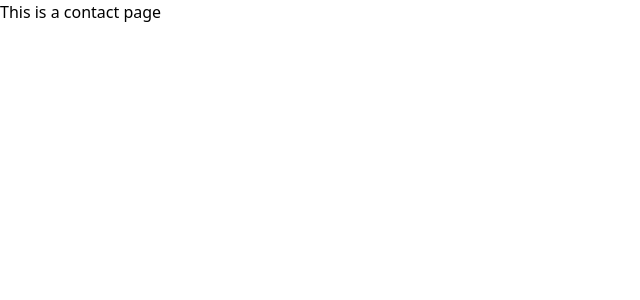
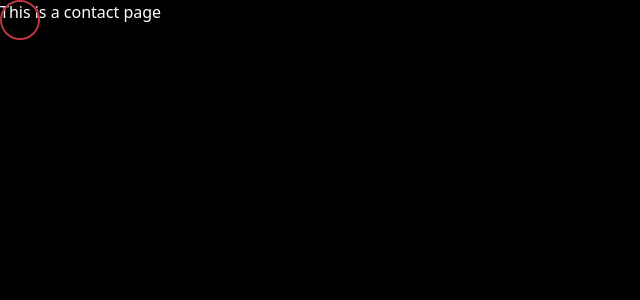
Before and after one commit to harshit-46/Portfolio, a React (Vite) app: page /ContactForm in a window 1280 px wide. Shown: the top 300 px of the page, without its empty margins (0-640 px from the left). Built offline with nearby package versions, Linux system fonts and the light colour scheme; a web font is replaced by a local one.

Commit message:
contact page

```diff
--- a/src/App.jsx
+++ b/src/App.jsx
@@ -1,6 +1,6 @@
 import { Routes, Route } from "react-router-dom";
-import HomeLayout from "./components/HomeLayout"; // existing single-page with refs
-import ContactForm from "./components/ContactForm"; // new separate page
+import HomeLayout from "./components/HomeLayout";
+import ContactForm from "./components/ContactForm";
 
 function App() {
   return (
--- a/src/components/ContactForm.jsx
+++ b/src/components/ContactForm.jsx
@@ -1,7 +1,10 @@
+import CursorCircle from "../components/CursorCircle";
+
 const ContactForm = () => {
     return(
         <>
-            <div className="text-black">
+            <CursorCircle/>
+            <div className="text-white bg-black h-[100vh]">
                 <p>This is a contact page</p>
             </div>
         </>
```
